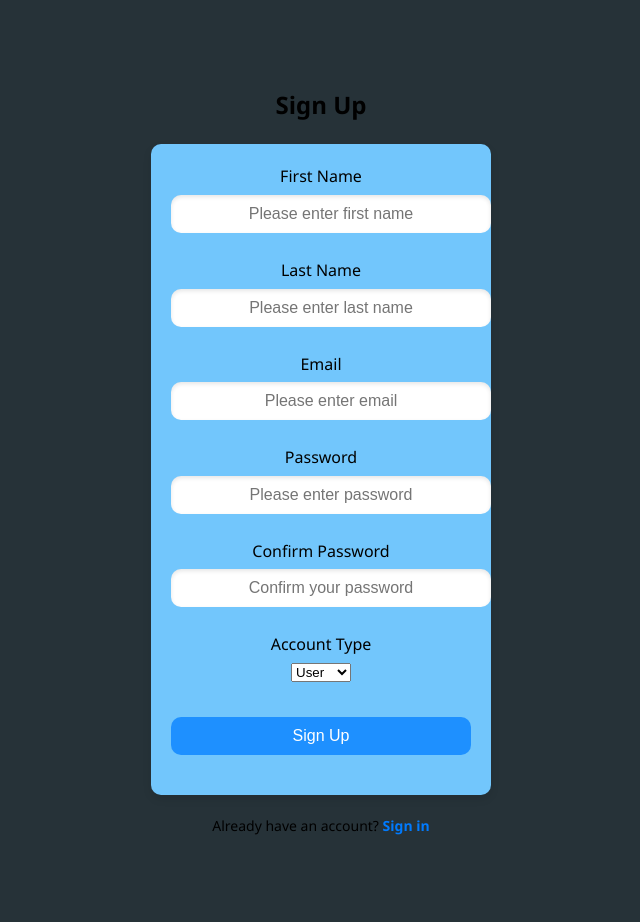
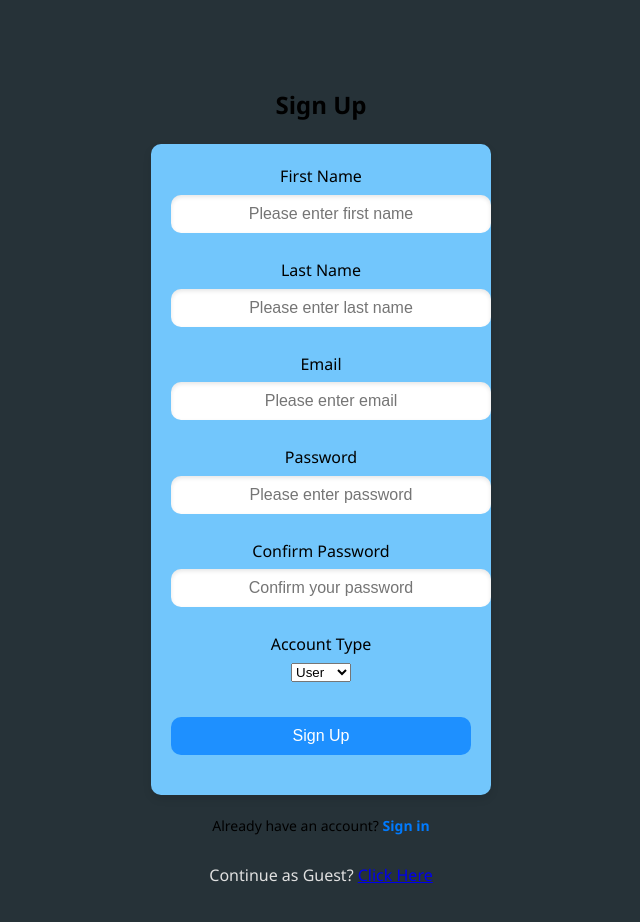
Before and after one commit to howyin/MySmartFoodChoice-React, a React (Vite) app: page /SignUp in a window 1280 px wide. Shown: the top 922 px of the page, without its empty margins (319-959 px from the left). Before the commit the page ends 867 px from the top, so only its background shows below. Built offline with nearby package versions, Linux system fonts and the light colour scheme.

Commit message:
Solving conflicts

```diff
--- a/src/AuthenticationPage/SignUpForm.jsx
+++ b/src/AuthenticationPage/SignUpForm.jsx
@@ -118,6 +118,7 @@ function SignUpForm() {
         <button className="button" type="submit">Sign Up</button>
       </form>
       <p className="signup-link">Already have an account? <Link to="/signin">Sign in</Link></p>
+      <p className="guest-link">Continue as Guest? <Link to="/guest">Click Here</Link></p>
     </div>
   );
 }
```
Also changed, not shown: src/assets/PhotoIcon.jpg (added).
